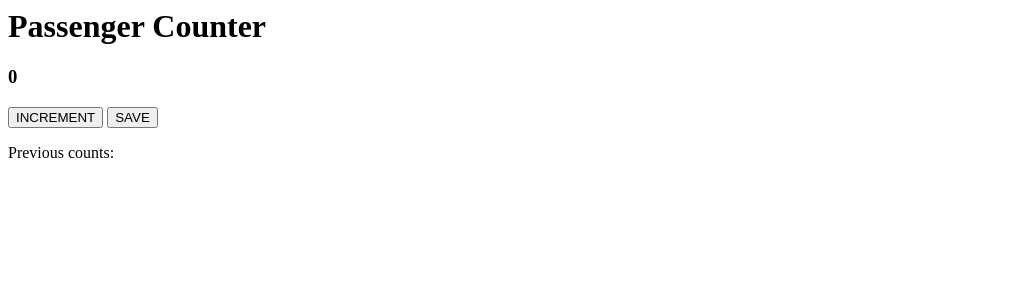
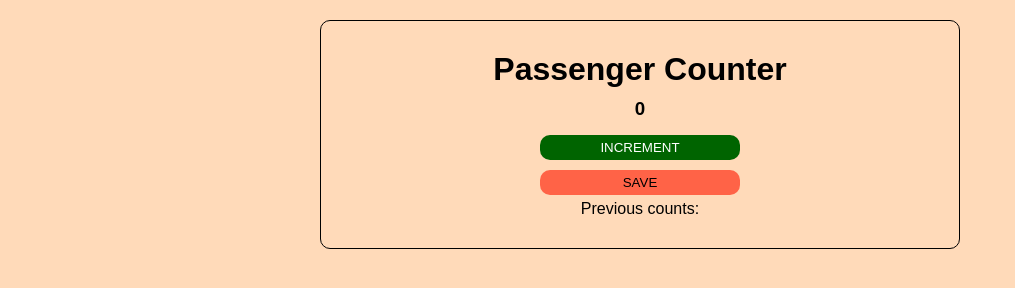
Before and after one commit to sevrinn/passenger-counter, a plain HTML site: page index.html in a window 1280 px wide. Shown: the whole page, without its empty margins (0-1015 px from the left). Drawn offline with Linux system fonts and the light colour scheme.

Commit message:
added styles

```diff
--- a/index.html
+++ b/index.html
@@ -10,8 +10,8 @@
   <div class="wrapper">
     <h1>Passenger Counter</h1>
     <h3 id="count-el"></h3>
-    <button class="increment-btn" onclick="increment()">INCREMENT</button>
-    <button class="save-btn" onclick="save()">SAVE</button>
+    <button class="btn increment" onclick="increment()">INCREMENT</button>
+    <button class="btn save" onclick="save()">SAVE</button>
     <p id="prev-counts">Previous counts: </p>
   </div>
 <script src="counter.js"></script>
--- a/styles.css
+++ b/styles.css
@@ -0,0 +1,43 @@
+* {
+  margin: 0;
+  padding: 0;
+  box-sizing: border-box;
+  font-family: Arial, Helvetica, sans-serif;
+
+}
+
+body {
+  background-color: peachpuff;
+}
+
+.wrapper {
+  display: flex;
+  flex-direction: column;
+  width: 50%;
+  justify-content: center;
+  text-align: center;
+  margin: 20 auto;
+  padding: 30px;
+  border: black 1px solid;
+  border-radius: 10px;
+}
+
+h1, h3 {
+  padding-bottom: 10px;
+}
+
+.btn {
+  width: 200px;
+  padding: 5px;
+  margin: 5 auto;
+  border-radius: 10px;
+  border: none;
+
+}
+.increment {
+  background-color: darkgreen;
+  color: white;
+}
+.save {
+  background-color: tomato;
+}
```
